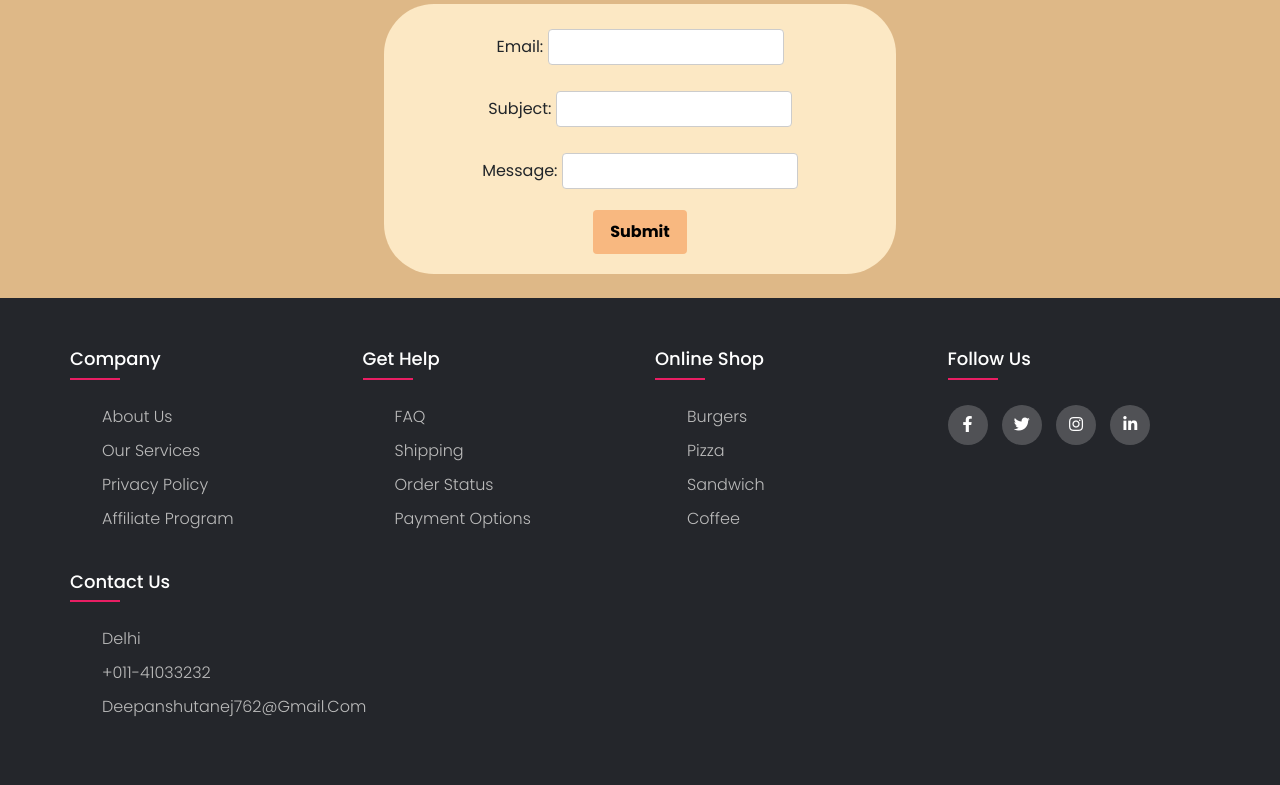
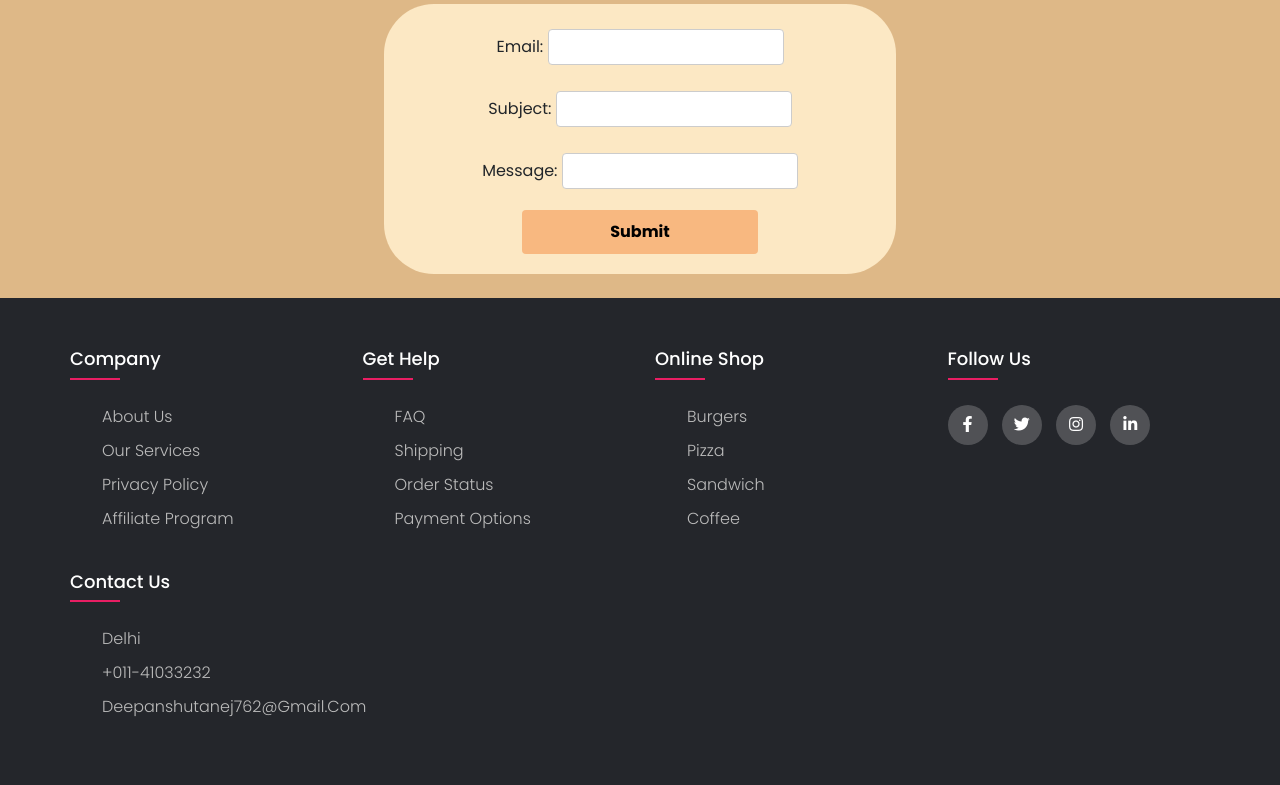
Before and after one commit to Taneja12/qwick, a Django app: page /contactus in a window 1280 px wide. Shown: the part 127-912 px from the top of the page. Run offline with Django 5.2, Linux system fonts and the light colour scheme.

Commit message:
changes in contactus

```diff
--- a/app1/templates/app1/contactus.html
+++ b/app1/templates/app1/contactus.html
@@ -21,7 +21,7 @@
   }
 
   button[type="submit"] {
-      width: 20%;
+      width: 50%;
       padding: 10px;
       border: none;
       border-radius: 4px;
--- a/app1/templates/app1/signup.html
+++ b/app1/templates/app1/signup.html
@@ -23,7 +23,7 @@
         box-sizing: border-box;
     }
     button[type="submit"] {
-        width: 30%;
+        width: 50%;
         padding: 10px;
         border: none;
         border-radius: 4px;
```
Also changed, not shown: db.sqlite3.
